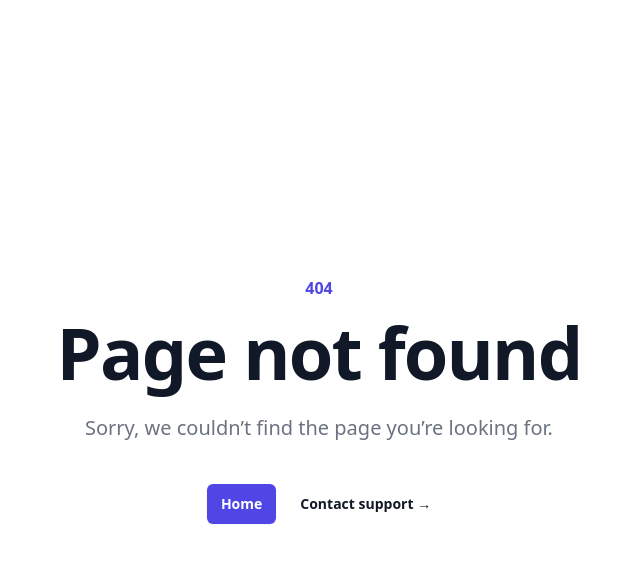
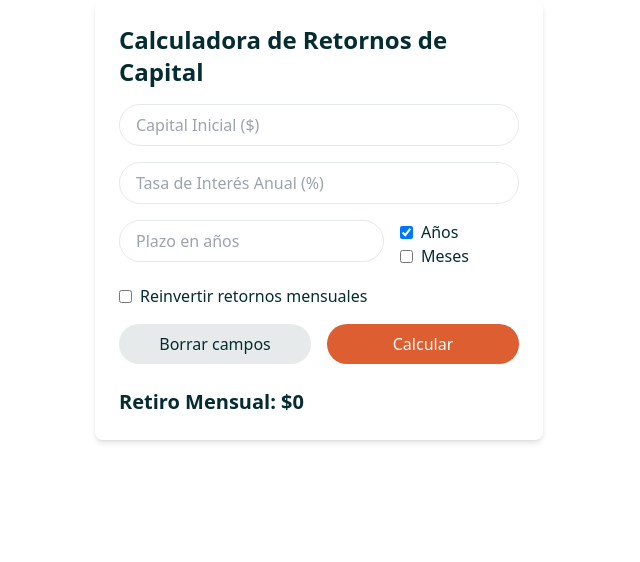
Before and after one commit to No-Country-simulation/h3-20-proptech, a React (Vite) app in the folder proptech/: page /inversion in a window 1280 px wide. Before the commit this address had no page. Shown: the top 562 px of the page, without its empty margins (321-961 px from the left). Built offline with nearby package versions, Linux system fonts and the light colour scheme.

Commit message:
FR investmentCalculator

```diff
--- a/proptech/src/App.jsx
+++ b/proptech/src/App.jsx
@@ -9,6 +9,7 @@ import Login from "./pages/Login";
 import Register from "./pages/Register";
 import ErrorPage from "./pages/ErrorPage"
 import DeudasTable from "./components/DeudasTable"
+import InvestorReturnCalculator from "./components/InvestorReturnCalculator"
 
 function App() {
   return (
@@ -18,6 +19,7 @@ function App() {
       <Route path="/calculator" element={<MortgageCalculator/>}/>
       <Route path="/adelantoCapital" element={<EnhancedMortgageCalculator/>}/>
       <Route path="/pagos" element={<PaymentAdminMortgageCalculator/>}/>
+      <Route path="/inversion" element={<InvestorReturnCalculator/>}/>
       <Route path="/cuil" element={<Cuil/>}/>
       <Route path="/deudas" element={<DeudasTable/>}/>
       <Route path="/login" element={<Login />} />
--- a/proptech/src/components/Content.jsx
+++ b/proptech/src/components/Content.jsx
@@ -1,5 +1,6 @@
 import MortgageCalculator from "./MortgageCalculator"
 import EnhancedMortgageCalculator from "./EnhancedMortgageCalculator"
+import InvestorReturnCalculator from "./InvestorReturnCalculator";
 
 function Content() {
     return (
@@ -52,7 +53,7 @@ function Content() {
                     </div>
                     <div className="flex">
                         <MortgageCalculator />
-                        <EnhancedMortgageCalculator />
+                        <InvestorReturnCalculator />
 
                     </div>
                 </div>
--- /dev/null
+++ b/proptech/src/components/InvestorReturnCalculator.jsx
@@ -0,0 +1,178 @@
+import React, { useState } from 'react';
+
+function InvestorReturnCalculator() {
+    const [principal, setPrincipal] = useState('');
+    const [annualRate, setAnnualRate] = useState('');
+    const [term, setTerm] = useState('');
+    const [termType, setTermType] = useState('years'); // Default term type is years
+    const [reinvestReturns, setReinvestReturns] = useState(false);
+    const [results, setResults] = useState([]);
+    const [monthlyReturn, setMonthlyReturn] = useState(0); // To display in h3
+
+    const calculateReturns = () => {
+        const principalAmount = parseFloat(principal);
+        const monthlyInterestRate = parseFloat(annualRate) / 100 / 12;
+        const numberOfPayments =
+            termType === 'years' ? parseInt(term) * 12 : parseInt(term);
+
+        if (!principalAmount || !monthlyInterestRate || !numberOfPayments) {
+            alert('Ingrese valores válidos');
+            return;
+        }
+
+        let balance = principalAmount;
+        const details = [];
+
+        for (let i = 0; i < numberOfPayments; i++) {
+            const monthlyReturnValue = balance * monthlyInterestRate;
+
+            if (reinvestReturns) {
+                // Reinvest monthly returns
+                balance += monthlyReturnValue;
+            }
+
+            details.push({
+                month: i + 1,
+                monthlyReturn: monthlyReturnValue.toFixed(2),
+                balance: balance.toFixed(2),
+            });
+
+            // Only calculate the first month's return for display if reinvestment is OFF
+            if (i === 0 && !reinvestReturns) {
+                setMonthlyReturn(monthlyReturnValue.toFixed(2));
+            }
+        }
+
+        // If reinvestment is ON, set monthly return display to 0
+        if (reinvestReturns) {
+            setMonthlyReturn(0);
+        }
+
+        setResults(details);
+    };
+
+    const clearFields = () => {
+        setPrincipal('');
+        setAnnualRate('');
+        setTerm('');
+        setReinvestReturns(false);
+        setResults([]);
+        setMonthlyReturn(0); // Reset displayed return
+        setTermType('years'); // Reset term type to default
+    };
+
+    return (
+        <div className="max-w-md mx-auto p-6 bg-inherit shadow-md rounded-lg">
+            <h2 className="text-2xl font-bold mb-4">Calculadora de Retornos de Capital</h2>
+            <div className="space-y-4">
+                <input
+                    type="number"
+                    placeholder="Capital Inicial ($)"
+                    value={principal}
+                    onChange={(e) => setPrincipal(e.target.value)}
+                    className="input-field"
+                />
+                <input
+                    type="number"
+                    placeholder="Tasa de Interés Anual (%)"
+                    value={annualRate}
+                    onChange={(e) => setAnnualRate(e.target.value)}
+                    className="input-field"
+                />
+
+                <div className='flex space-x-4'>
+                    <div>
+                        <input
+                            type="number"
+                            placeholder={termType === 'years' ? "Plazo en años" : "Plazo en meses"}
+                            value={term}
+                            onChange={(e) => setTerm(e.target.value)}
+                            className="input-field"
+                        />
+                    </div>
+                    <div className="items-center ">
+                        <label className="flex items-center">
+                            <input
+                                type="checkbox"
+                                name="termType"
+                                value="years"
+                                checked={termType === 'years'}
+                                onChange={(e) => setTermType(e.target.value)}
+                                className="mr-2"
+                            />
+                            Años
+                        </label>
+                        <label className="flex items-center">
+                            <input
+                                type="checkbox"
+                                name="termType"
+                                value="months"
+                                checked={termType === 'months'}
+                                onChange={(e) => setTermType(e.target.value)}
+                                className="mr-2"
+                            />
+                            Meses
+                        </label>
+                    </div>
+                </div>
+
+                <div className="flex items-center">
+                    <input
+                        type="checkbox"
+                        checked={reinvestReturns}
+                        onChange={(e) => setReinvestReturns(e.target.checked)}
+                        className="mr-2"
+                    />
+                    <label>Reinvertir retornos mensuales</label>
+                </div>
+                <div className="flex space-x-4">
+                    <button
+                        className="btn-tertiary w-full"
+                        onClick={clearFields}
+                    >
+                        Borrar campos
+                    </button>
+                    <button
+                        className="btn-primary w-full"
+                        onClick={calculateReturns}
+                    >
+                        Calcular
+                    </button>
+                </div>
+            </div>
+
+            {/* Display Monthly Return */}
+            <div className="mt-6">
+                <h3 className="text-xl font-semibold">
+                    Retiro Mensual: ${monthlyReturn}
+                </h3>
+            </div>
+
+            {results.length > 0 && (
+                <div className="mt-6">
+                    <h3 className="text-xl font-semibold">Detalles de Retornos:</h3>
+                    <table className="w-full mt-2 border-collapse">
+                        <thead>
+                            <tr>
+                                <th className="border px-2 py-1">Mes</th>
+                                <th className="border px-2 py-1">Retorno Mensual</th>
+                                <th className="border px-2 py-1">Balance</th>
+                            </tr>
+                        </thead>
+                        <tbody>
+                            {results.map((detail) => (
+                                <tr key={detail.month}>
+                                    <td className="border px-2 py-1">{detail.month}</td>
+                                    <td className="border px-2 py-1">${detail.monthlyReturn}</td>
+                                    <td className="border px-2 py-1">${detail.balance}</td>
+                                </tr>
+                            ))}
+                        </tbody>
+                    </table>
+                </div>
+            )}
+        </div>
+    );
+}
+
+export default InvestorReturnCalculator;
--- a/proptech/src/components/MortgageCalculator.jsx
+++ b/proptech/src/components/MortgageCalculator.jsx
@@ -54,6 +54,14 @@ function MortgageCalculator() {
         setLoanDetails(details);
     };
 
+    const clearFields = () => {
+        setPrincipal('');
+        setAnnualRate('');
+        setTerm('');
+        setMonthlyPayment('');
+        setLoanDetails('');
+    };
+
     return (
         <div className="max-w-md mx-auto p-6 bg-inherit shadow-md rounded-lg">
             <h2 className="text-2xl font-bold mb-4">Calculadora de pagos</h2>
@@ -81,7 +89,7 @@ function MortgageCalculator() {
                     className="input-field"
                 />
                 <div className="flex px-2 space-x-4">
-                    <button className="btn-tertiary w-full">Borrar campos</button>
+                    <button className="btn-tertiary w-full" onClick={clearFields}>Borrar campos</button>
                     <button onClick={calculateMortgage} className="btn-primary w-full">
                         Calcular
                     </button>
```
